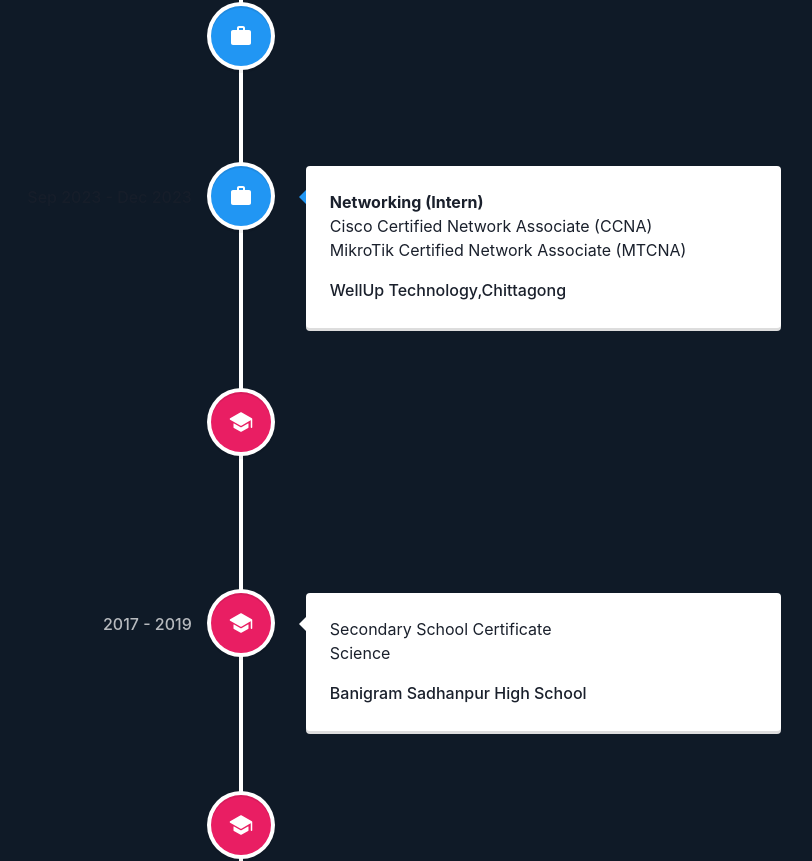
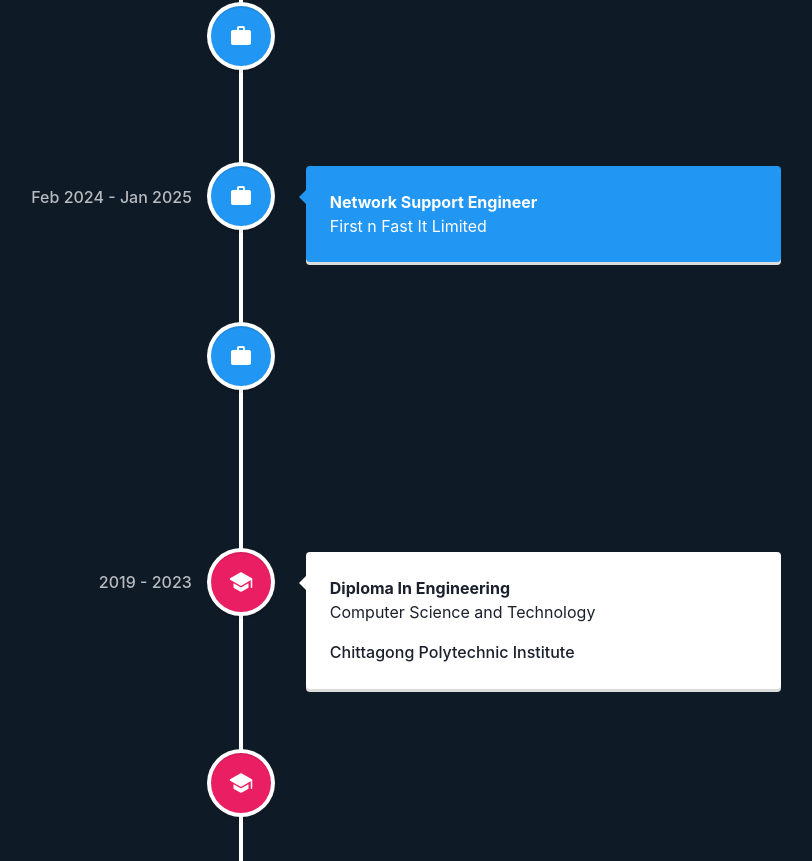
Before and after one commit to kamrul377/kamrul-portfolio, a React (Vite) app: page / in a window 1280 px wide. Shown: the part 2747-3608 px from the top of the page, without its empty margins (399-1211 px from the left). Built offline with nearby package versions, Linux system fonts and the light colour scheme.

Commit message:
resumt-noc

```diff
--- a/src/components/Resume.jsx
+++ b/src/components/Resume.jsx
@@ -24,7 +24,26 @@
                     className="vertical-timeline-element--work"
                     contentStyle={{ background: 'rgb(33, 150, 243)', color: '#fff' }}
                     contentArrowStyle={{ borderRight: '7px solid  rgb(33, 150, 243)' }}
-                    date="Feb 2024 - Continuing"
+                    date="Feb 2025 - Continuing"
+                    iconStyle={{ background: 'rgb(33, 150, 243)', color: '#fff' }}
+                    icon={<MdOutlineWork />}
+                >
+                    <h3 className="vertical-timeline-element-title" style={{
+                        fontWeight: "bold"
+                    }}>Junior System Engineer</h3>
+                    {/* <h4 className="vertical-timeline-element-subtitle">Cisco Certified Network Associate (CCNA)</h4>
+                    <h4 className="vertical-timeline-element-subtitle">MikroTik Certified Network Associate (MTCNA)</h4> */}
+                    <h3 style={{
+                        color: "white"
+                    }}>
+                        First n Fast It Limited
+                    </h3>
+                </VerticalTimelineElement>
+                <VerticalTimelineElement
+                    className="vertical-timeline-element--work"
+                    contentStyle={{ background: 'rgb(33, 150, 243)', color: '#fff' }}
+                    contentArrowStyle={{ borderRight: '7px solid  rgb(33, 150, 243)' }}
+                    date="Feb 2024 - Jan 2025"
                     iconStyle={{ background: 'rgb(33, 150, 243)', color: '#fff' }}
                     icon={<MdOutlineWork />}
                 >
@@ -34,14 +53,14 @@
                     {/* <h4 className="vertical-timeline-element-subtitle">Cisco Certified Network Associate (CCNA)</h4>
                     <h4 className="vertical-timeline-element-subtitle">MikroTik Certified Network Associate (MTCNA)</h4> */}
                     <h3 style={{
-                        color:"white"
+                        color: "white"
                     }}>
-                       First n Fast It Limited
+                        First n Fast It Limited
                     </h3>
                 </VerticalTimelineElement>
                 <VerticalTimelineElement
                     className="vertical-timeline-element--work"
-                    contentStyle={{  }}
+                    contentStyle={{}}
                     contentArrowStyle={{ borderRight: '7px solid  rgb(33, 150, 243)' }}
                     date="Sep 2023 - Dec 2023"
                     iconStyle={{ background: 'rgb(33, 150, 243)', color: '#fff' }}
```
